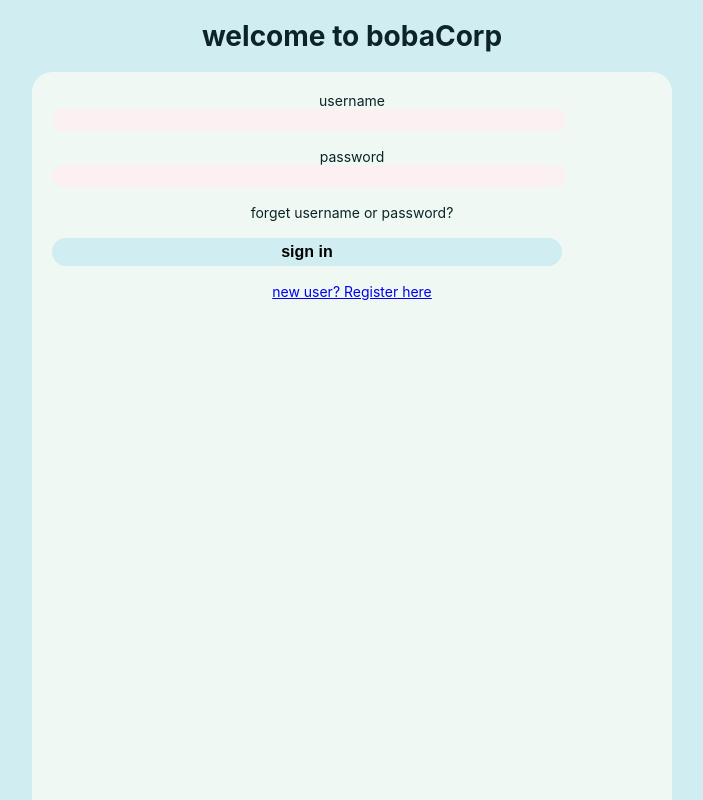
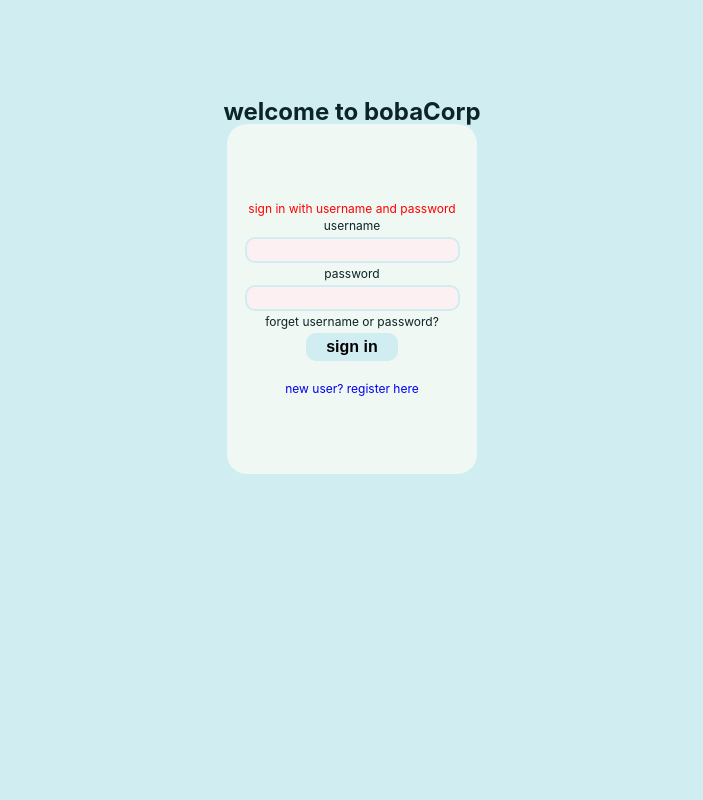
Before and after one commit to thanhquang19/User-Registration, a React (Create React App) app in the folder useregistration/: page / in a window 1280 px wide. Shown: the top 800 px of the page, without its empty margins (288-991 px from the left). Built offline with nearby package versions, Linux system fonts and the light colour scheme.

Commit message:
stylings completed

```diff
--- a/useregistration/public/index.html
+++ b/useregistration/public/index.html
@@ -24,7 +24,7 @@
       work correctly both with client-side routing and a non-root public URL.
       Learn how to configure a non-root public URL by running `npm run build`.
     -->
-    <title>React App</title>
+    <title>boboCorp</title>
   </head>
   <body>
     <noscript>You need to enable JavaScript to run this app.</noscript>
--- a/useregistration/src/Pages/Log-in/ForgotPassword.css
+++ b/useregistration/src/Pages/Log-in/ForgotPassword.css
@@ -1,3 +1,4 @@
 #forgotpwd-form {
     width: 90%;
+    gap: 5px;
 }
--- a/useregistration/src/Pages/Log-in/ForgotPassword.jsx
+++ b/useregistration/src/Pages/Log-in/ForgotPassword.jsx
@@ -6,17 +6,20 @@ import './ForgotPassword.css'
 Modal.setAppElement('#root');
 export default function ForgotPassword(props) {
 
-   const [confirmation, getConfirmation]  = useState();
+   const [confirmation, getConfirmation]  = useState('click to get a new password');
 
    const handleGetPwd = (e) => {
     e.preventDefault();
-    getConfirmation('a new password has been sent to your registered email')
+    getConfirmation('a new password has been sent to your email');
    }
 
     return (
         <Modal isOpen={props.isOpen}
         shouldCloseOnEsc shouldCloseOnOverlayClick
-        onRequestClose={props.isClose}
+        onRequestClose={()=> {
+            getConfirmation('')
+            props.isClose();
+        }}
         className='modal'
         >
                  <form id='forgotpwd-form'>
@@ -24,8 +27,9 @@ export default function ForgotPassword(props) {
                     <input type='email' ></input>
                     <br/>
                     <button id='getPwd-btn' onClick={handleGetPwd}>get new password</button>
+                    <div id='confirmation'>{confirmation}</div>
                  </form>
-                 <div id='confirmation'>{confirmation}</div>
+
         </Modal>
     )
 }
--- a/useregistration/src/Pages/Log-in/Login.css
+++ b/useregistration/src/Pages/Log-in/Login.css
@@ -7,5 +7,12 @@
     display: flex;
     flex-direction: column;
     box-sizing: border-box;
-    padding: 20px;
+    padding: 10px;
+    gap: 5px;
+    font-size: 12px;
 }
+
+#errMsg {
+    color: red;
+    font-size: 12px;
+}
--- a/useregistration/src/Pages/Log-in/Login.jsx
+++ b/useregistration/src/Pages/Log-in/Login.jsx
@@ -29,21 +29,21 @@ export default function Login(props) {
 
   return (
     <form id='login-form'>
-      <div>{props.errMsg}</div>
+      <div id='errMsg'>{props.errMsg}</div>
       <label for="username"> username</label>
       <input  ref={username} id='username' type="text"></input>
-      <br/>
+
       <label for="password">password</label>
       <input  ref={password} id='password' type="password"></input>
-      <br/>
+
 
       <div onClick={() => openModal()} style={{cursor: 'pointer'}}>forget username or password?</div>
       <ForgotPassword isOpen={isModalOpen} isClose={closeModal}/>
-      <br/>
+
 
       <button id='singin-btn' onClick={handleSignin}> sign in</button>
       <br/>
-      <Link to='/registration'>new user? Register here</Link>
+      <Link className='link-route' to='/registration'>new user? register here</Link>
       <Outlet/>
 
     </form>
--- a/useregistration/src/Pages/UserRegistration/Confirmation.jsx
+++ b/useregistration/src/Pages/UserRegistration/Confirmation.jsx
@@ -1,6 +1,7 @@
 import React from 'react'
 import Modal from 'react-modal'
 import { Link } from 'react-router-dom';
+
 
 Modal.setAppElement('#root');
 
@@ -14,9 +15,10 @@ export default function Confirmation(props) {
         shouldCloseOnOverlayClick
         onRequestClose={props.isClose}
         className='modal'
+        id='confirmation-modal'
     >
         <p>your account has been successfully created</p>
-        <Link to='/'> <h3>return to log-in</h3></Link>
+        <Link className='link-route' to='/'> <h3>return to log-in</h3></Link>
     </Modal>
   )
 }
--- /dev/null
+++ b/useregistration/src/Pages/UserRegistration/UserRegistration.css
@@ -0,0 +1,4 @@
+#regist-form {
+    width: 65%;
+    gap: 3px;
+}
--- a/useregistration/src/Pages/UserRegistration/UserRegistration.jsx
+++ b/useregistration/src/Pages/UserRegistration/UserRegistration.jsx
@@ -1,5 +1,6 @@
 import {React, useState} from 'react'
 import Confirmation from './Confirmation'
+import './UserRegistration.css'
 
 
 export default function UserRegistration() {
@@ -30,13 +31,13 @@ export default function UserRegistration() {
       <form id='regist-form'>
         <label for='fullname'>fullname</label>
         <input type='text' id='fullname'></input>
-        <br/>
+
         <label for='email'>email</label>
         <input type='email' id='email'></input>
-        <br/>
+
         <label for='secure-question'>secure question</label>
-        <input type='text' id='secure-question' list='question-list'></input>
-        <input type='text' id='secure-answer'></input>
+        <input type='text' id='secure-question' list='question-list' placeholder='select a question or create your own'></input>
+        <input type='text' id='secure-answer' placeholder='your response'></input>
         <datalist id='question-list'>
           <option>In what city were you born?</option>
           <option>What is the name of your favorite pet?</option>
@@ -48,7 +49,7 @@ export default function UserRegistration() {
         <input type='text' id='username'></input>
         <label for='password'>password</label>
         <input type='text' id='password'></input>
-
+        <br/>
         <button id='signup-btn' onClick={handleSignup}>sign up</button>
       </form>
       <Confirmation isOpen = {isModalOpen} isClose={closeModal}/>
--- a/useregistration/src/Routes/PrivateRoutes.jsx
+++ b/useregistration/src/Routes/PrivateRoutes.jsx
@@ -5,7 +5,7 @@ import UserProfile from '../Pages/UserProfile/UserProfile'
 export default function PrivateRoutes() {
     const [currentUser, getCurrentUser] = useState()
     // a bug here is that the currentUser is reset when page is refreshed
-    const [errMsg, getErrMsg] = useState(" ")
+    const [errMsg, getErrMsg] = useState("sign in with username and password ")
     const registeredUser = {
         username: 'thanh',
         password: '12345'
--- a/useregistration/src/index.css
+++ b/useregistration/src/index.css
@@ -9,10 +9,21 @@ body {
   color: #0C2427;
   text-align: center;
   font-size: 14px;
-
+  width: 500px;
+  height: 500px;
+  margin: 100px auto;
 
 }
 
+h1 {
+  font-size: 24px;
+  font-weight: bold;
+}
+
+h3 {
+  font-size: 18px;
+  font-weight: bold;
+}
 code {
   font-family: source-code-pro, Menlo, Monaco, Consolas, 'Courier New',
     monospace;
@@ -22,28 +33,33 @@ code {
 button {
   background-color: #D0EDF1;
   border: none;
-  border-radius: 15px;
+  border-radius: 10px;
   font-size: 16px;
   font-weight: bold;
   cursor: pointer;
   box-sizing: border-box;
-  padding: 5px 10px;
-  width: 85%;
+  padding: 5px 20px;
+
 }
 
 input {
   background-color: #FCF0F2;
-  border: none;
-  border-radius: 15px;
+  border: #D0EDF1 2px solid;
+  border-radius: 10px;
   font-size: 16px;
   padding: 2px;
-  width: 85%;
+  width: 90%;
 }
 
 form {
   background-color: #EFF8F3;
   aspect-ratio: 5 / 7;
   margin: auto;
+  display: flex;
+  flex-flow: column nowrap;
+  justify-content: center;
+  align-items: center;
+  border-radius: 20px;
 
 }
 
@@ -51,7 +67,19 @@ form {
   background-color: #FCF0F2;
   width: 45%;
   aspect-ratio: 5 / 7;
+  border: #D0EDF1 5px solid;
+  border-radius: 20px;
   margin: 100px auto;
   display: flex;
+  flex-flow: column;
+  justify-content: center;
+}
 
+.link-route {
+  text-decoration: none;
 }
+
+.link-route:visited {
+  text-decoration: none;
+  color: #0C2427;
+}
--- a/useregistration/src/index.js
+++ b/useregistration/src/index.js
@@ -1,5 +1,6 @@
 import React from 'react';
 import ReactDOM from 'react-dom/client';
+import './reset.css';
 import './index.css';
 import App from './App';
 import reportWebVitals from './reportWebVitals';
--- /dev/null
+++ b/useregistration/src/reset.css
@@ -0,0 +1,43 @@
+html, body, div, span, applet, object, iframe,
+h1, h2, h3, h4, h5, h6, p, blockquote, pre,
+a, abbr, acronym, address, big, cite, code,
+del, dfn, em, img, ins, kbd, q, s, samp,
+small, strike, strong, sub, sup, tt, var,
+b, u, i, center,
+dl, dt, dd, ol, ul, li,
+fieldset, form, label, legend,
+table, caption, tbody, tfoot, thead, tr, th, td,
+article, aside, canvas, details, embed,
+figure, figcaption, footer, header, hgroup,
+menu, nav, output, ruby, section, summary,
+time, mark, audio, video {
+	margin: 0;
+	padding: 0;
+	border: 0;
+	font-size: 100%;
+	font: inherit;
+	vertical-align: baseline;
+}
+/* HTML5 display-role reset for older browsers */
+article, aside, details, figcaption, figure,
+footer, header, hgroup, menu, nav, section {
+	display: block;
+}
+body {
+	line-height: 1;
+}
+ol, ul {
+	list-style: none;
+}
+blockquote, q {
+	quotes: none;
+}
+blockquote:before, blockquote:after,
+q:before, q:after {
+	content: '';
+	content: none;
+}
+table {
+	border-collapse: collapse;
+	border-spacing: 0;
+}
```
